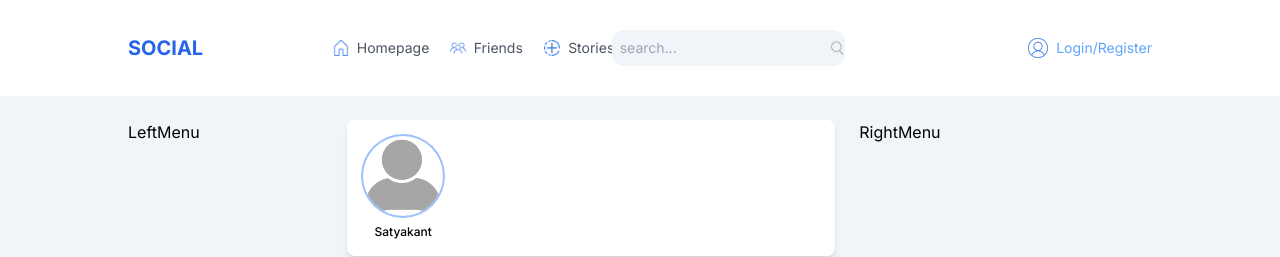
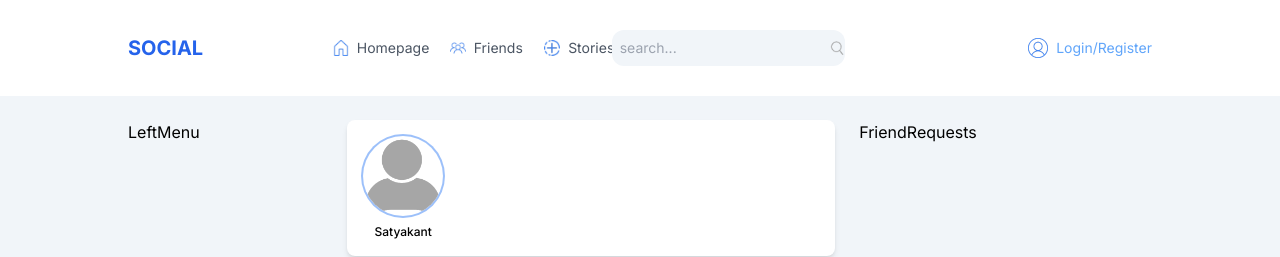
Before and after one commit to SatyaS18/social-media-app, a Next.js app: page / in a window 1280 px wide. Shown: the top 257 px of the page. Built offline with nearby package versions, Linux system fonts and the light colour scheme; no server answers.

Commit message:
add friend request component

```diff
--- /dev/null
+++ b/src/components/rightMenu/FriendRequests.tsx
@@ -0,0 +1,5 @@
+const FriendRequests = () => {
+  return <div>FriendRequests</div>;
+};
+
+export default FriendRequests;
--- a/src/components/rightMenu/RightMenu.tsx
+++ b/src/components/rightMenu/RightMenu.tsx
@@ -1,5 +1,11 @@
-const RightMenu = () => {
-  return <div>RightMenu</div>;
+import FriendRequests from "./FriendRequests";
+
+const RightMenu = ({ userId }: { userId?: string }) => {
+  return (
+    <div className="flex flex-col gap-6">
+      <FriendRequests />
+    </div>
+  );
 };
 
 export default RightMenu;
```
